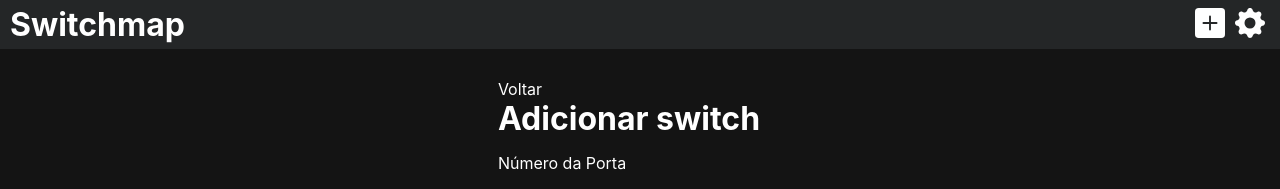
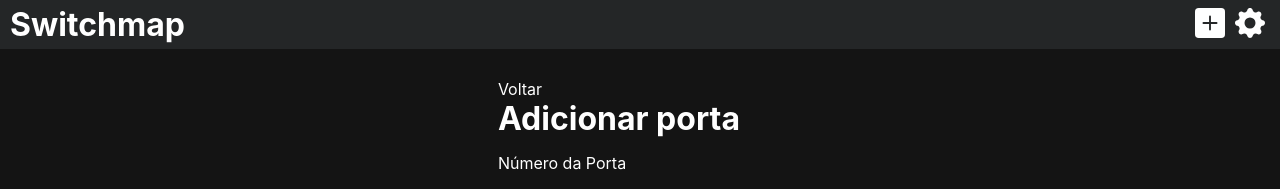
Before and after one commit to Luanpablo100/switchmap, a Next.js app: page /switchmap/create/port in a window 1280 px wide. Shown: the top 189 px of the page. Built offline with nearby package versions, Linux system fonts and the light colour scheme; a web font is replaced by a local one.

Commit message:
change wrong headers

```diff
--- a/pages/switchmap/create/port.js
+++ b/pages/switchmap/create/port.js
@@ -31,7 +31,7 @@
         <div>
           <div>
             <Link href={'/switchmap/create/'}><a>Voltar</a></Link>
-            <h1>Adicionar switch</h1>
+            <h1>Adicionar porta</h1>
           </div>
           <div>
             <form method='POST' onSubmit={submitSwitch}>
--- a/pages/switchmap/manage/department/[id].js
+++ b/pages/switchmap/manage/department/[id].js
@@ -49,7 +49,7 @@
           <div>
             <Link href={'/switchmap/manage/department'}><a>Voltar</a></Link>
             <InputComponent identify={'inputDepartName'} labelDesc={'Nome do departamento'}>{department.departName}</InputComponent>
-            <InputComponent identify={'inputDepartColor'} labelDesc={'Cor da porta'} type={'color'}>{department.departName}</InputComponent>
+            <InputComponent identify={'inputDepartColor'} labelDesc={'Cor da porta'} type={'color'}>{department.color}</InputComponent>
             <BiSave onClick={handleUpdateDepartment} className='reactIconsBigger'/>
             <CgTrash onClick={handleDeleteDepartment} className='reactIconsBigger'/>
           </div>
--- a/styles/hack.module.css
+++ b/styles/hack.module.css
@@ -70,3 +70,7 @@
     font-size: 16pt;
     padding: 5px;
 }
+
+.icon {
+    color: chartreuse;
+}
```
Also changed, not shown: 1 other file (tests, documents, lock files or other folders).
